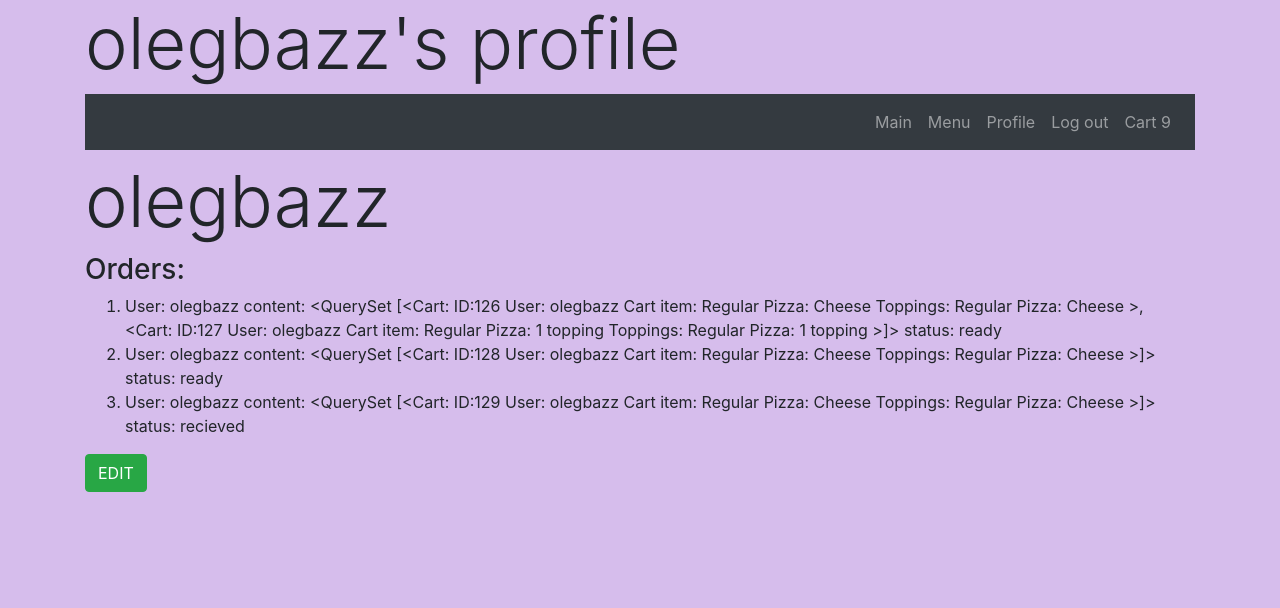
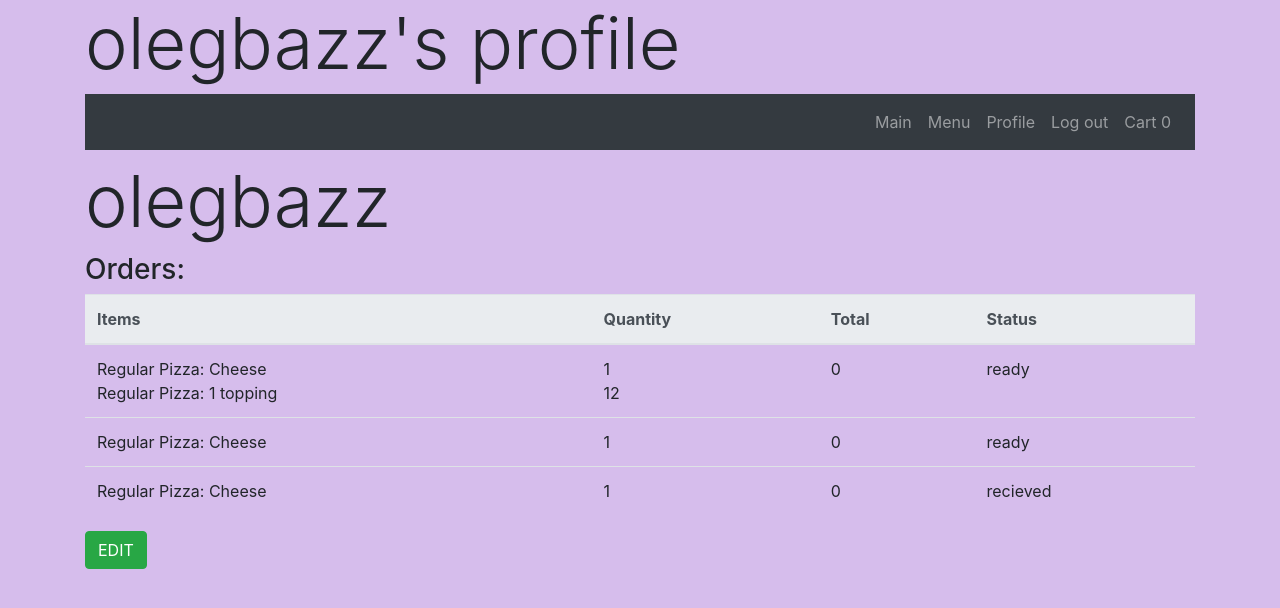
Before and after one commit to olegesan/pizza_project, a Django app: a page that uses orders/templates/orders/base.html in a window 1280 px wide. Shown: the top 608 px of the page. Run offline with Django 3.2, Linux system fonts and the light colour scheme; a user stored in the database is signed in; data comes from the database, SQL or seed files in the repository; both versions use the stored data as it was after the commit; some libraries are stand-ins or nearby versions.

Commit message:
view orders in the profile working

```diff
--- a/orders/models.py
+++ b/orders/models.py
@@ -60,15 +60,16 @@ class Cart(models.Model):
     user = models.ForeignKey(User, on_delete = models.CASCADE, related_name='user_cart', blank = False, null = False)
     amount = models.IntegerField()
     toppings = models.ManyToManyField(Kind, blank = True, related_name = 'cart_topings')
+    placed = models.BooleanField(default=False)
     def price(self):
-        return self.amount*self.item.price
+        return round(self.amount*self.item.price,2)
     def total_price(self):
         output = 0
-        for cart in self.user.profile.carts.all():
+        for cart in self.user.profile.carts.filter(placed=False):
             output+=cart.price()
         return round(output,2)
     def __str__(self):
-        return f"ID:{self.id} User: {self.user} Cart item: {self.item} Toppings: {self.item} "
+        return f"ID:{self.id} Placed: {self.placed} User: {self.user} Cart item: {self.item} Toppings: {self.item} "
 class Order(models.Model):
     item = models.ManyToManyField(Cart, related_name='order_items')
     user = models.ForeignKey(User, on_delete=models.CASCADE, related_name='user_order', blank=False, null = False)
--- a/orders/static/orders/script.js
+++ b/orders/static/orders/script.js
@@ -27,6 +27,13 @@ $.ajaxSetup({
     }
 })
 //calculating total price in the cart
+
+// total price = 0 adjustments
+function total_zero(){
+    $('#total').text(0)
+    $('#order').prop('disabled', true)
+    $('#cart_count').text(0)
+}
 // adding an element to user's cart
 $('.modal').on('click','#add', function(){
     //determining what toppings were chosen by the user
@@ -84,7 +91,7 @@ $('.del').click(function(){
     .done(function(){
         total_price -= price
         if(Math.round(total_price)==0){
-            $('#order').prop('disabled', true)
+            total_zero();
         }
         $('#total').text(Math.round(total_price * 100) / 100)
         $('#'+id).remove()
@@ -212,13 +219,13 @@ $(window).click(function(event) {
     $('.modal').html('')
   }
 })
+
 // making an order
 $('#order').click(function(){
     items = ''
     $('.item').each(function(){
         items+=($(this).attr('id')+' ')
     })
-    console.log(items)
     $.ajax({
         url: '/{{user}}/order/',
         method: 'POST',
@@ -228,6 +235,6 @@ $('#order').click(function(){
         }
     }).done(function(){
         $('#cart_body').html('')
+        total_zero();
     })
-    console.log(items)
 })
--- a/orders/templates/orders/base.html
+++ b/orders/templates/orders/base.html
@@ -30,7 +30,7 @@
                         <a class="nav-link" href="/logout/">Log out</a>
                     </li>
                     <li class="nav-item">
-                        <a class="nav-link" href="/{{user}}/cart/">Cart <span id='cart_count'>{%if user.profile.carts.count > 0%}{{user.profile.carts.count}}{%else%}0{%endif%}</span></a>
+                        <a class="nav-link" href="/{{user}}/cart/">Cart <span id='cart_count'>{%if cart.count > 0%}{{cart.count}}{%else%}0{%endif%}</span></a>
                     </li>
                     {% else %}
                     <li class="nav-item">
--- a/orders/templates/orders/cart.html
+++ b/orders/templates/orders/cart.html
@@ -28,6 +28,7 @@
             </thead>
             <tbody id='cart_body'>
                     {%for item in cart%}
+                    {%if item.placed == False%}
                     <tr id='{{item.id}}' class='item'>
                         <td class='text-left'>{{item.item}}</td>
                         <td>{{item.amount}}</td>
@@ -35,6 +36,7 @@
                         <td class='price'>{{item.price}}</td>
                         <td><div class="del btn btn-danger"> remove </div></td>
                     </tr>
+                    {%endif%}
                     {%endfor%}
                 </tbody>
                 <tfoot>
--- a/orders/templates/orders/profile.html
+++ b/orders/templates/orders/profile.html
@@ -13,12 +13,39 @@
         {%if user.profile.address %}
         <h3>Address: {{user.profile.address}}</h3>
         {%endif%}
-        <h3>Orders:</h3>
-        <ol>
-            {%for order in user.profile.orders.all%}
-            <li>{{order}}</li>
-            {%endfor%}
-        </ol>
+        <table class='table w-100'>
+            <h3>Orders:</h3>
+            <thead class='thead-light'>
+                <tr>
+                    <th>Items</th>
+                    <th>Quantity</th>
+                    <th>Total</th>
+                    <th>Status</th>
+                </tr>
+            </thead>
+            <tbody>
+                {%for order in user.profile.orders.all%}
+                <tr>
+                    <td>
+                        {%for item in order.item.all%}
+                        <div> {{item.item}}</div>
+                        {%endfor%}
+                    </td>
+                    <td>
+                        {%for item in order.item.all%}
+                        <div> {{item.amount}}</div>
+                        {%endfor%}
+                    </td>
+                    <td>
+                        <div> {{order.item.first.total_price}}</div>
+                    </td>
+                    <td>
+                        <div> {{order.status}}</div>
+                    </td>
+                </tr>
+                {%endfor%}
+            </tbody>
+        </table>
         <a href="edit/"><button class="btn btn-success">EDIT</button></a>
     </div>
 {%endblock%}
--- a/orders/views.py
+++ b/orders/views.py
@@ -88,19 +88,15 @@ def logout_func(request):
 profile logic
 '''
 def profile_open(request, user):
-    try:
-        if request.user.is_authenticated and str(request.user) == user:
-            content={
-                'user' : User.objects.get(username=user),
-                'Auth' : request.user.is_authenticated
-            }
-            u = User.objects.get(username=user)
-            print(u.profile.orders.all())
-            return render(request,'orders/profile.html', content)
-        else:
-            return HttpResponse('you are not supposed to be here, bruh')
-    except:
-        return HttpResponse('you are not supposed to be here, bruh')
+     if request.user.is_authenticated and str(request.user) == user:
+        content={
+            'user' : User.objects.get(username=user),
+            'Auth' : request.user.is_authenticated
+        }
+        u = User.objects.get(username=user)
+        print(u.profile.orders.all())
+        return render(request,'orders/profile.html', content)
+        # return HttpResponse('you are not supposed to be here, bruh')
 
 def profile_edit(request, user):
     if request.method == "GET":
@@ -133,7 +129,7 @@ def cart(request, user):
                 'user': request.user,
                 'orders':profile.orders,
                 'name': profile.user,
-                'cart': profile.carts.all(),
+                'cart': profile.carts.filter(placed=False),
                 'Auth': request.user.is_authenticated,
                 'total_price': total_price,
             }
@@ -198,8 +194,13 @@ def order_api(request,user):
         data = QueryDict(request.body)
         item = data['items'].split()
         username = data['user']
-        order = Order.objects.create(user_id=User.objects.get(username=username).id, status_id=1)
+        order = Order.objects.create(user_id=User.objects.get(username=username).id, status_id=2)
         order.item.set(item)
         User.objects.get(username=username).profile.orders.add(order)
-        print(order)
+        for id in item:
+
+            cart = Cart.objects.get(pk=id)
+            cart.placed = True
+            cart.save()
+            print(cart)
         return HttpResponse(status=200)
```
Also changed, not shown: db.sqlite3, orders/migrations/0021_cart_placed.py (added), orders/migrations/0022_auto_20191122_1658.py (added).
